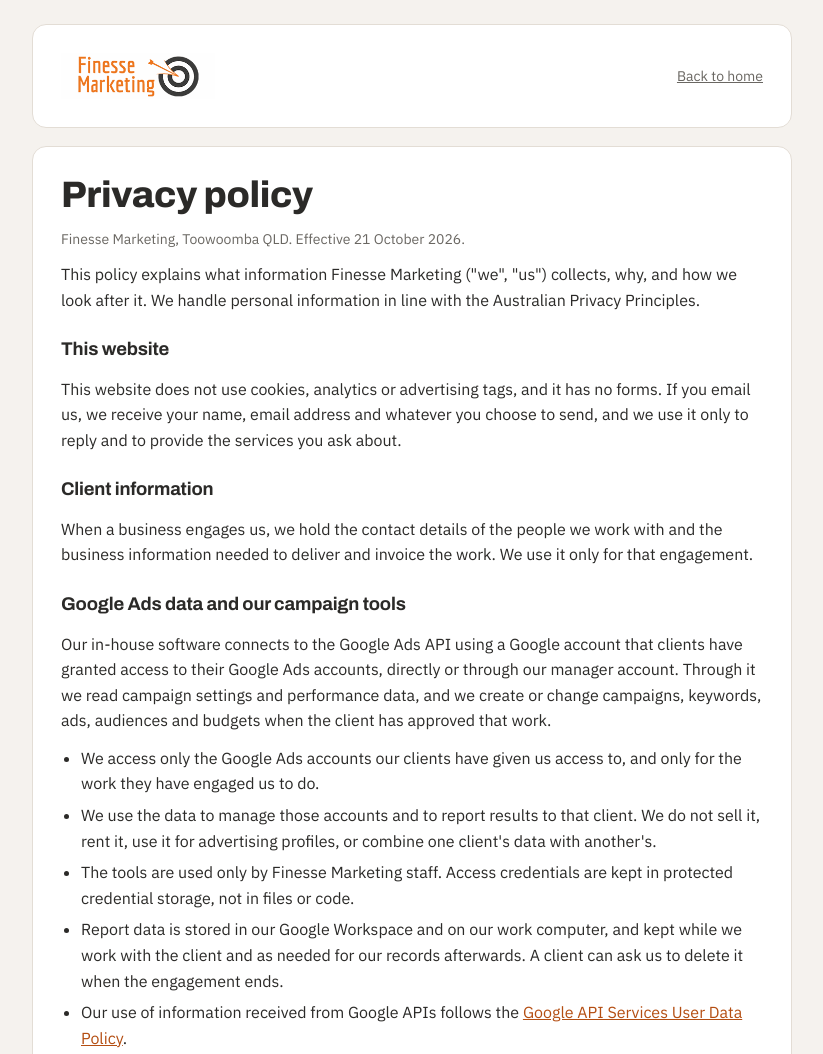
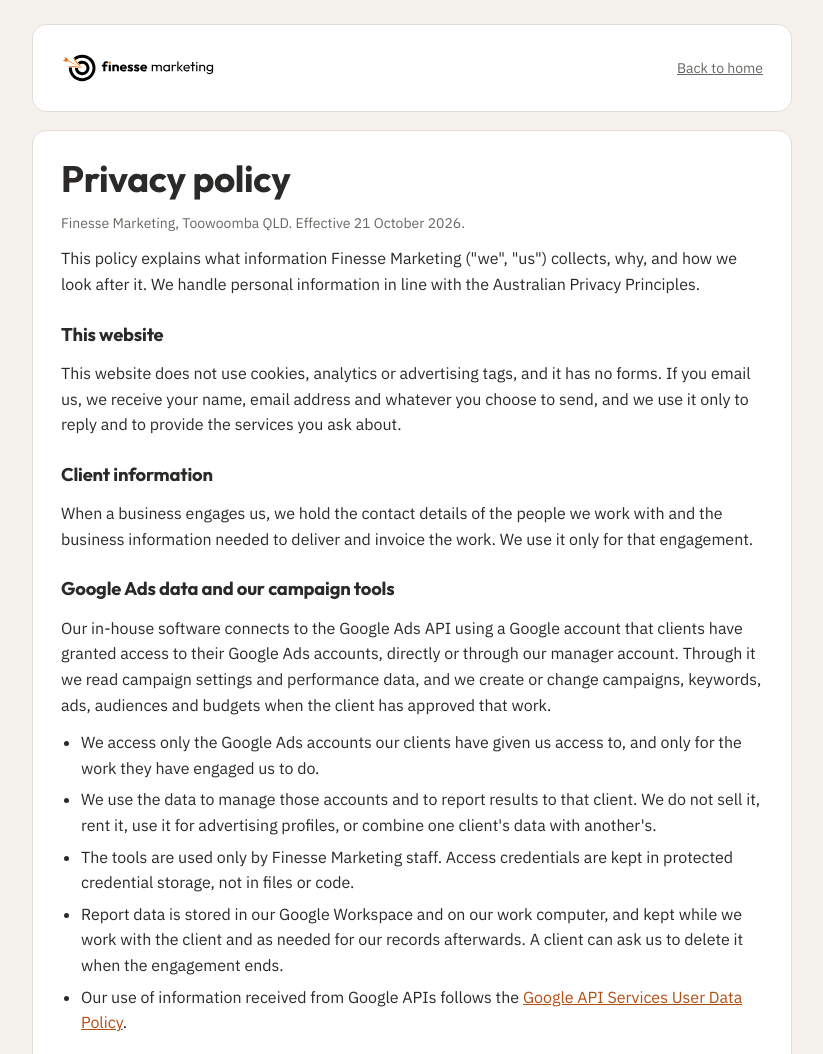
Before and after one commit to J-Money35/finessemarketing.au, a plain HTML site: page privacy.html in a window 1280 px wide. Shown: the top 1054 px of the page, without its empty margins (228-1051 px from the left). Drawn offline with Linux system fonts and the light colour scheme.

Commit message:
Privacy page on the 2026 FM logo and fonts: colour logo, self-hosted Outfit, new favicon; same words, same URL, noindex kept
Co-Authored-By: Claude Opus 5.5 <noreply@anthropic.com>

```diff
--- a/privacy.html
+++ b/privacy.html
@@ -6,15 +6,17 @@
 <meta name="robots" content="noindex, nofollow">
 <title>Privacy policy | Finesse Marketing</title>
 <meta name="description" content="How Finesse Marketing collects, uses and protects information, including data accessed through the Google Ads API.">
-<link rel="icon" type="image/png" href="fm-logo.png">
-<link rel="preconnect" href="https://fonts.googleapis.com">
-<link rel="preconnect" href="https://fonts.gstatic.com" crossorigin>
-<link rel="stylesheet" href="https://fonts.googleapis.com/css2?family=Archivo:wdth,wght@62..125,300..900&family=IBM+Plex+Sans:wght@400;500;600&display=swap">
+<link rel="icon" href="favicon.svg" type="image/svg+xml">
+<link rel="icon" href="favicon-32.png" sizes="32x32" type="image/png">
+<link rel="preload" href="fonts/outfit-wght.woff2" as="font" type="font/woff2" crossorigin>
+<link rel="preload" href="fonts/ibm-plex-sans-wght.woff2" as="font" type="font/woff2" crossorigin>
 <style>
+@font-face { font-family: "Outfit"; src: url("fonts/outfit-wght.woff2") format("woff2"); font-weight: 100 900; font-display: swap; }
+@font-face { font-family: "IBM Plex Sans"; src: url("fonts/ibm-plex-sans-wght.woff2") format("woff2"); font-weight: 100 700; font-display: swap; }
 :root {
   --bg: #F5F2EE; --card: #FFFFFF; --ink: #2B2A28; --muted: #6A6762; --line: #E3DDD5;
   --accent-ink: #B44E12;
-  --display: "Archivo", "Arial Narrow", Arial, sans-serif;
+  --display: "Outfit", Arial, sans-serif;
   --body: "IBM Plex Sans", "Segoe UI", Arial, sans-serif;
 }
 * { box-sizing: border-box; }
@@ -25,7 +27,7 @@ header.card { display: flex; align-items: center; justify-content: space-between
 header img { width: 220px; max-width: 70%; height: auto; display: block; }
 header a { color: var(--muted); font-size: 14px; }
 h1, h2 { font-family: var(--display); letter-spacing: -0.01em; margin: 0 0 12px; text-wrap: balance; }
-h1 { font-size: clamp(1.7rem, 5vw, 2.3rem); font-weight: 800; font-stretch: 110%; line-height: 1.1; }
+h1 { font-size: clamp(1.7rem, 5vw, 2.3rem); font-weight: 700; line-height: 1.1; }
 h2 { font-size: 1.15rem; font-weight: 700; margin-top: 22px; }
 p { margin: 0 0 12px; }
 ul { margin: 0 0 12px; padding-left: 20px; }
@@ -39,7 +41,7 @@ footer a { color: var(--muted); }
 <body>
 <main>
   <header class="card">
-    <a href="index.html"><img src="fm-logo.png" alt="Finesse Marketing logo" width="300" height="90"></a>
+    <a href="index.html"><img src="fm-logo-colour.svg" alt="Finesse Marketing" width="300" height="59"></a>
     <a href="index.html">Back to home</a>
   </header>
 
```
Also changed, not shown: fm-logo-colour.svg (added).
